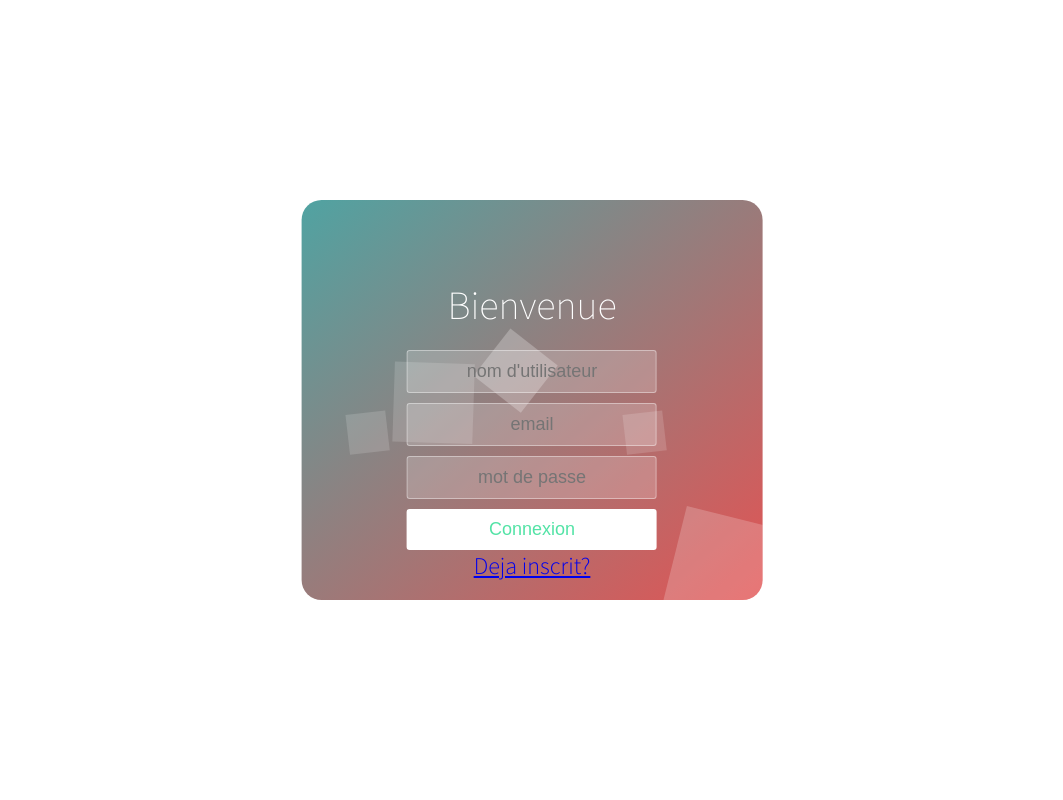
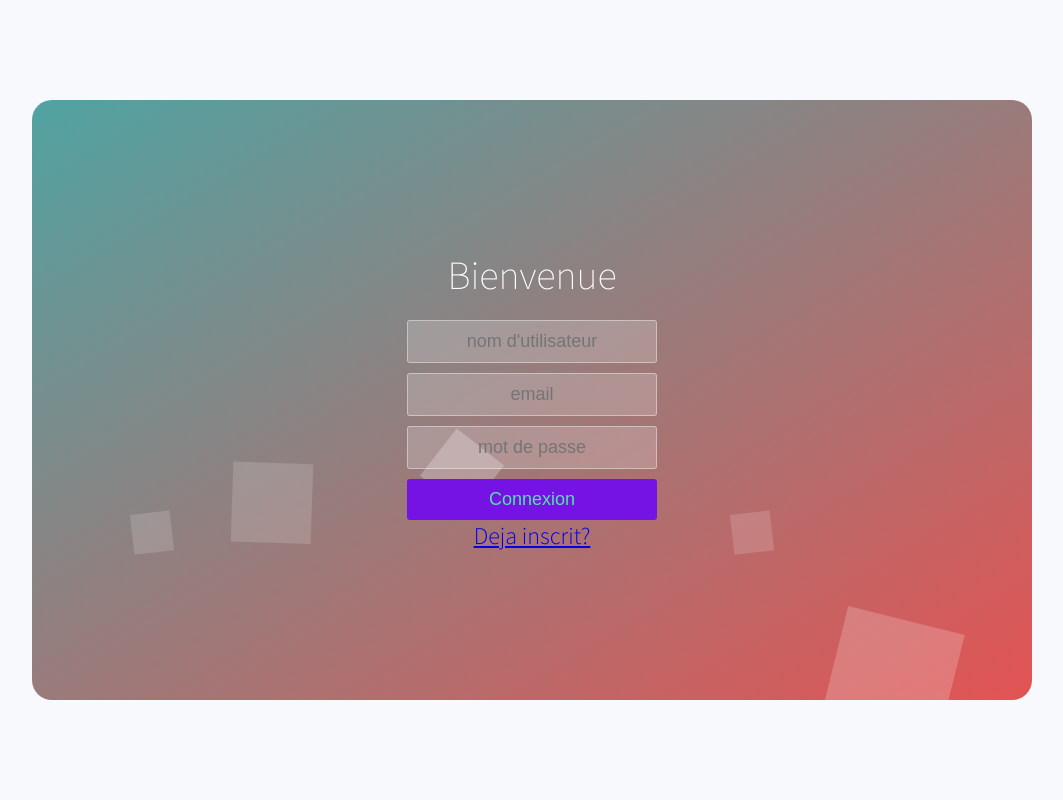
Before and after one commit to jacques172/Note_App, a Django app: template templates/signup.html in a window 1280 px wide. Shown: the whole page, without its empty margins (108-1171 px from the left). Run offline with Django 4.2, Linux system fonts and the light colour scheme; the template is opened without the code that fills it, so the values that code supplies are empty.

Commit message:
Update signup.html

```diff
--- a/templates/signup.html
+++ b/templates/signup.html
@@ -21,12 +21,14 @@
         }
 
         body {
+            background-color: #f8f9fc;
             font-family: 'Source Sans Pro', sans-serif;
             color: white;
             font-weight: 300;
         }
 
         .wrapper {
+
             background: #50a3a2;
             background: -webkit-linear-gradient(top left, #50a3a2 0%, #5379e3 100%);
             background: -moz-linear-gradient(top left, #50a3a2 0%, #e3bd53 100%);
@@ -36,9 +38,8 @@
             top: 50%;
             left: 50%;
             transform: translate(-50%, -50%);
-            width: 36%;
-            max-width: 600px;
-            height: 400px;
+            width: 1000px;
+            height: 600px;
             overflow: hidden;
             border-radius: 20px;
         }
@@ -48,7 +49,7 @@
         }
 
         .container {
-            padding: 80px 0;
+            padding: 150px 0;
             height: 100%;
             text-align: center;
         }
@@ -97,7 +98,7 @@
         button {
             appearance: none;
             outline: 0;
-            background-color: white;
+            background-color: rgb(116, 19, 228);
             border: 0;
             padding: 10px 15px;
             color: var(--prim);
@@ -225,7 +226,6 @@
                 <h2><a href="{% url 'login' %}">Deja inscrit?</a></h2>
             </form>
         </div>
-
         <ul class="bg-bubbles">
             <li></li>
             <li></li>
```
